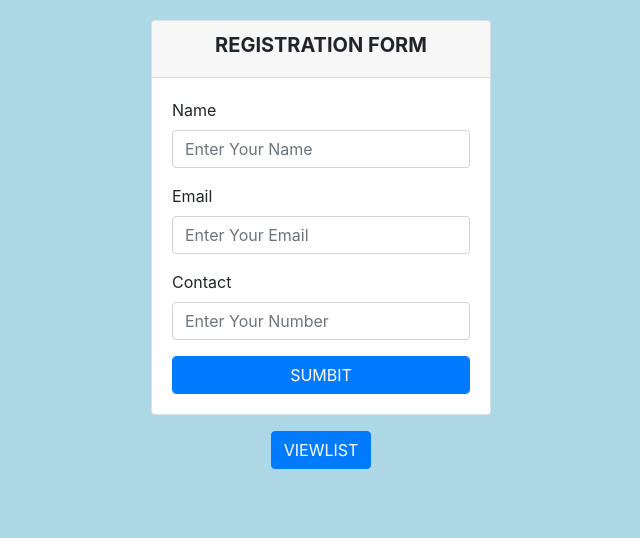
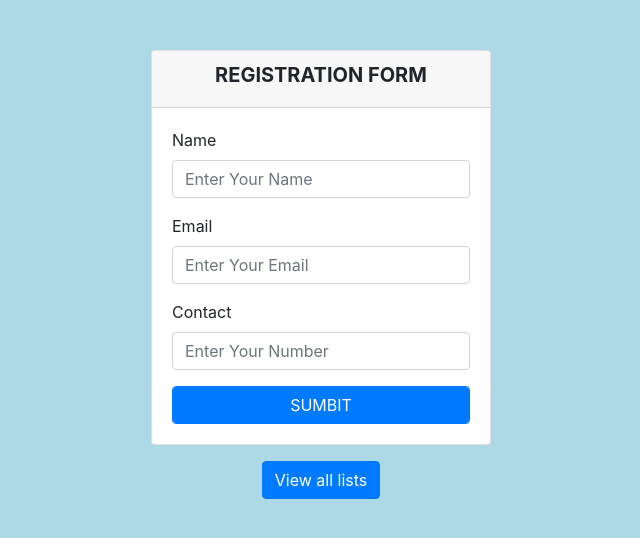
Before and after one commit to milan-sony/Django-CRUD, a Django app: page / in a window 1280 px wide. Shown: the top 538 px of the page, without its empty margins (319-959 px from the left). Run offline with Django 4.2, Linux system fonts and the light colour scheme; some libraries are stand-ins or nearby versions.

Commit message:
small tweakes made in CSS

```diff
--- a/CRUD/views.py
+++ b/CRUD/views.py
@@ -16,7 +16,7 @@ def valueinsert(request):
     email = request.POST['email']
     contact = request.POST['contact']
     register(name = name, email = email, contact = contact).save()
-    messages.success(request,"Value Inserted Successfully")
+    messages.success(request,"Data Inserted Successfully")
     return render(request,"registerform.html")
     # return redirect ('viewlist')
   else:
--- a/static/crud/CSS/registerform.css
+++ b/static/crud/CSS/registerform.css
@@ -2,7 +2,7 @@ body{
   background-color: lightblue;
 }
 .card{
-  margin-top: 20px;
+  margin-top: 50px;
 }
 .card-header h3{
   text-align: center;
--- a/templates/registerform.html
+++ b/templates/registerform.html
@@ -60,7 +60,7 @@ Register
   <div class="row">
     <div class="col">
       <div class="button d-flex justify-content-center mt-3">
-        <a href="{% url 'viewlist' %}" class="btn btn-primary">VIEWLIST</a>
+        <a href="{% url 'viewlist' %}" class="btn btn-primary">View all lists</a>
       </div>
     </div>
   </div>
--- a/templates/search.html
+++ b/templates/search.html
@@ -9,7 +9,7 @@ Search
 <div class="container">
   <div class="col">
     <div class="col">
-      <a href="{% url 'viewlist' %}" class="btn btn-primary">View all list</a>
+      <a href="{% url 'viewlist' %}" class="btn btn-primary">View all lists</a>
     </div>
     <table class="table table-striped">
       <thead>
--- a/templates/viewlist.html
+++ b/templates/viewlist.html
@@ -11,7 +11,7 @@ List
 
 {% block body %}
 {% if data %}
-<a href="{% url 'index' %}" class="btn btn-primary">Insert Data</a>
+<a href="{% url 'index' %}" class="btn btn-primary">Add new data</a>
 
 <div class="container">
   <div class="row">
```
